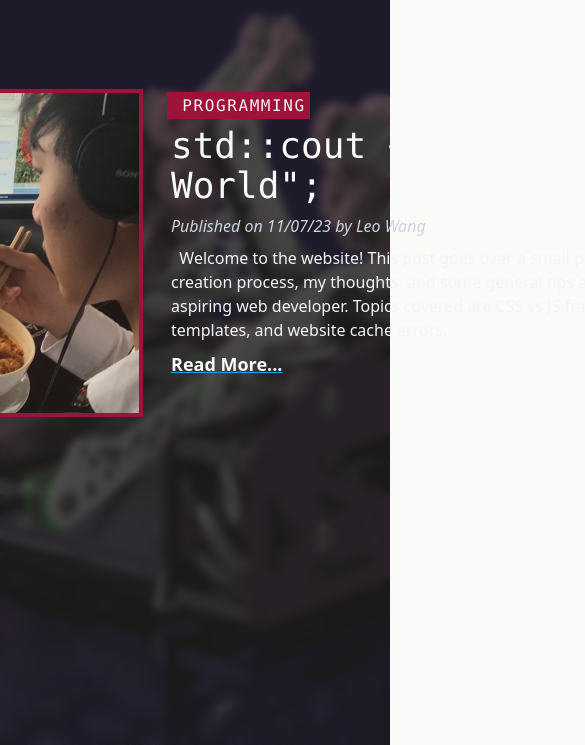
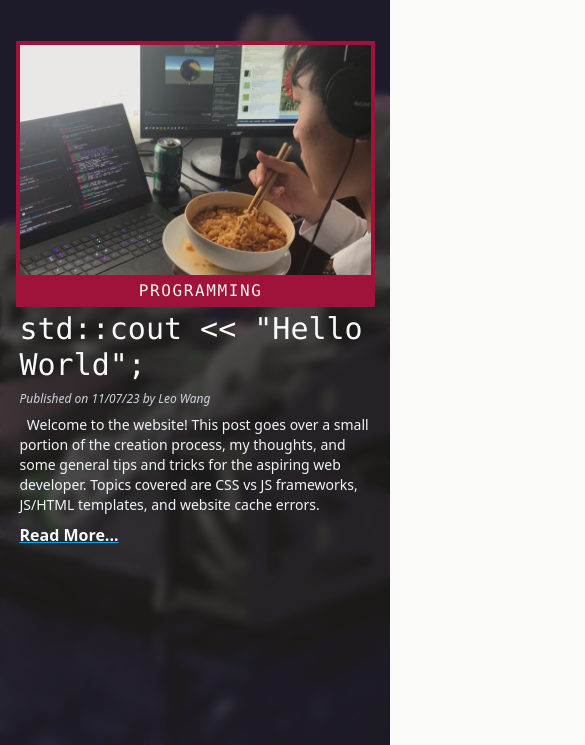
Before and after one commit to Andallfor/metalPipeWebsite, a website: page docs/blogHome.html in a window 390 px wide. Shown: the part 99-844 px from the top of the page, 585 px wide, since content can reach past the window. Drawn offline with Linux system fonts and the light colour scheme.

Commit message:
blog post home mobile

```diff
--- a/docs/blogHome.html
+++ b/docs/blogHome.html
@@ -23,28 +23,28 @@
 
         <div class="section-header" header-text="BLOG POSTS." header-color="text-slate-50"></div>
 
-        <div class="h-nav-2x"></div>
+        <div class="h-nav md:h-nav-2x"></div>
 
         <!-- content -->
         <div>
             <div class="flex justify-center w-full">
-                <div class="w-[80rem] flex justify-center gap-8">
-                    <div class="w-[30rem]">
+                <div class="w-[min(80rem,90%)] flex justify-center md:gap-8 flex-col md:flex-row">
+                    <div class="w-[min(30rem,100%)]">
                         <img src="../docs/images/blog/helloWorld/brief_helloWorld.jpg" class="ring-4 ring-rose-800 ">
                     </div>
-                    <div class="w-[35rem] h-full">
-                        <span class="relative font-mono">
+                    <div class="w-[min(35rem,100%)] h-full">
+                        <span class="relative font-mono flex justify-center md:justify-start">
                             <span class="block absolute -inset-1 bg-rose-800"></span>
                             <span class="relative text-base text-stone-100 tracking-widest">&nbsp;PROGRAMMING</span>
                         </span>
                         <div class="h-2"></div>
-                        <div class="font-mono text-4xl text-slate-50">std::cout &#60;&#60; "Hello World";</div>
+                        <div class="font-mono md:text-4xl text-slate-50 text-3xl">std::cout &#60;&#60; "Hello World";</div>
                         <div class="h-2"></div>
-                        <div class="text-base italic text-slate-300">Published on 11/07/23 by Leo Wang</div>
+                        <div class="md:text-sm italic text-slate-300 text-xs">Published on 11/07/23 by Leo Wang</div>
                         <div class="h-2"></div>
-                        <div class="text-slate-100">&nbsp;&nbsp;Welcome to the website! This post goes over a small portion of the creation process, my thoughts, and some general tips and tricks for the aspiring web developer. Topics covered are CSS vs JS frameworks, JS/HTML templates, and website cache errors.</div>
+                        <div class="text-slate-100 md:text-base text-sm">&nbsp;&nbsp;Welcome to the website! This post goes over a small portion of the creation process, my thoughts, and some general tips and tricks for the aspiring web developer. Topics covered are CSS vs JS frameworks, JS/HTML templates, and website cache errors.</div>
                         <div class="h-2"></div>
-                        <a class="text-lg link text-slate-50" href="../docs/blog_helloWorld.html">Read More...</a>
+                        <a class="md:text-lg text-base link text-slate-50" href="../docs/blog_helloWorld.html">Read More...</a>
                         <div class="h-2"></div>
                     </div>
                 </div>
```
Also changed, not shown: dist/output.css.
